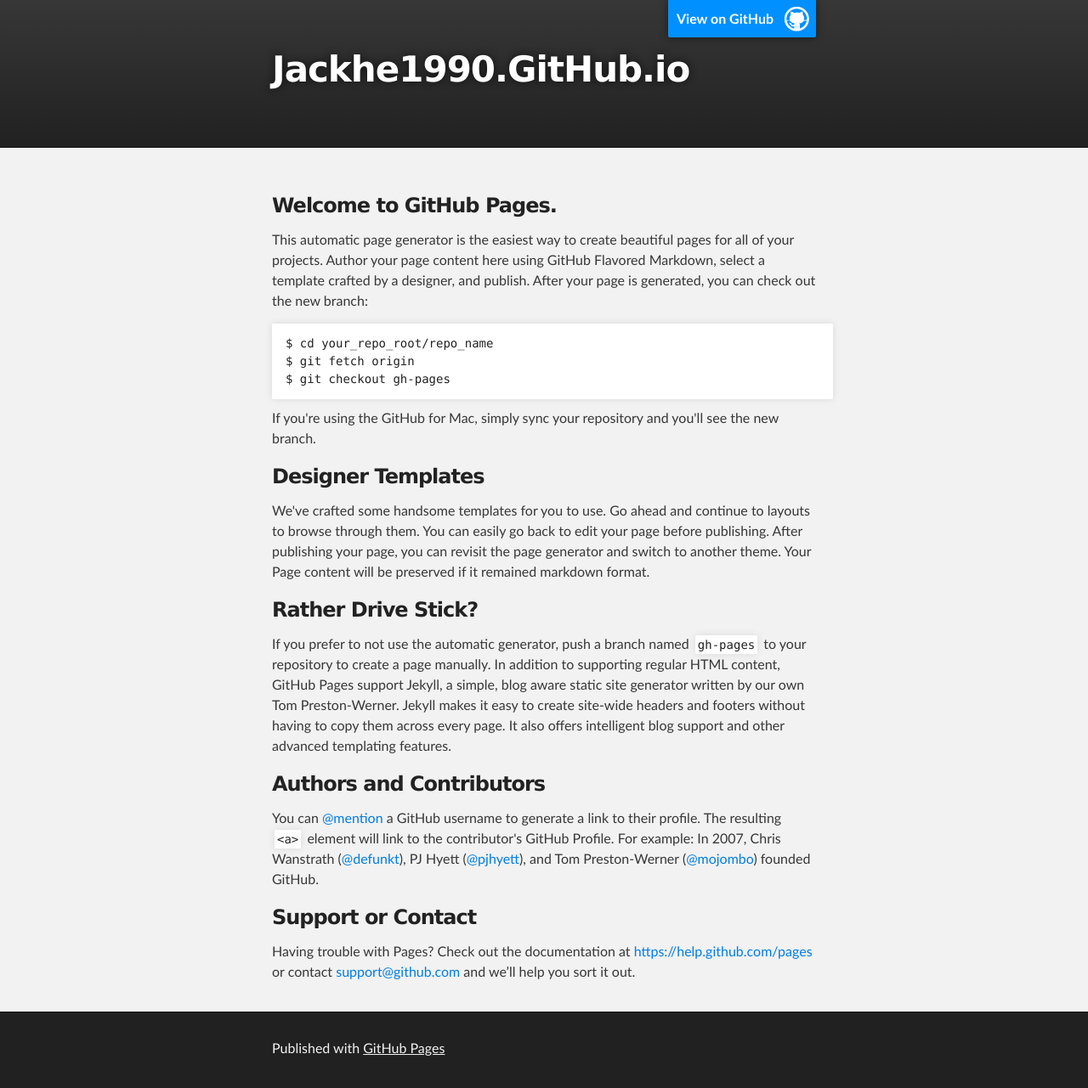
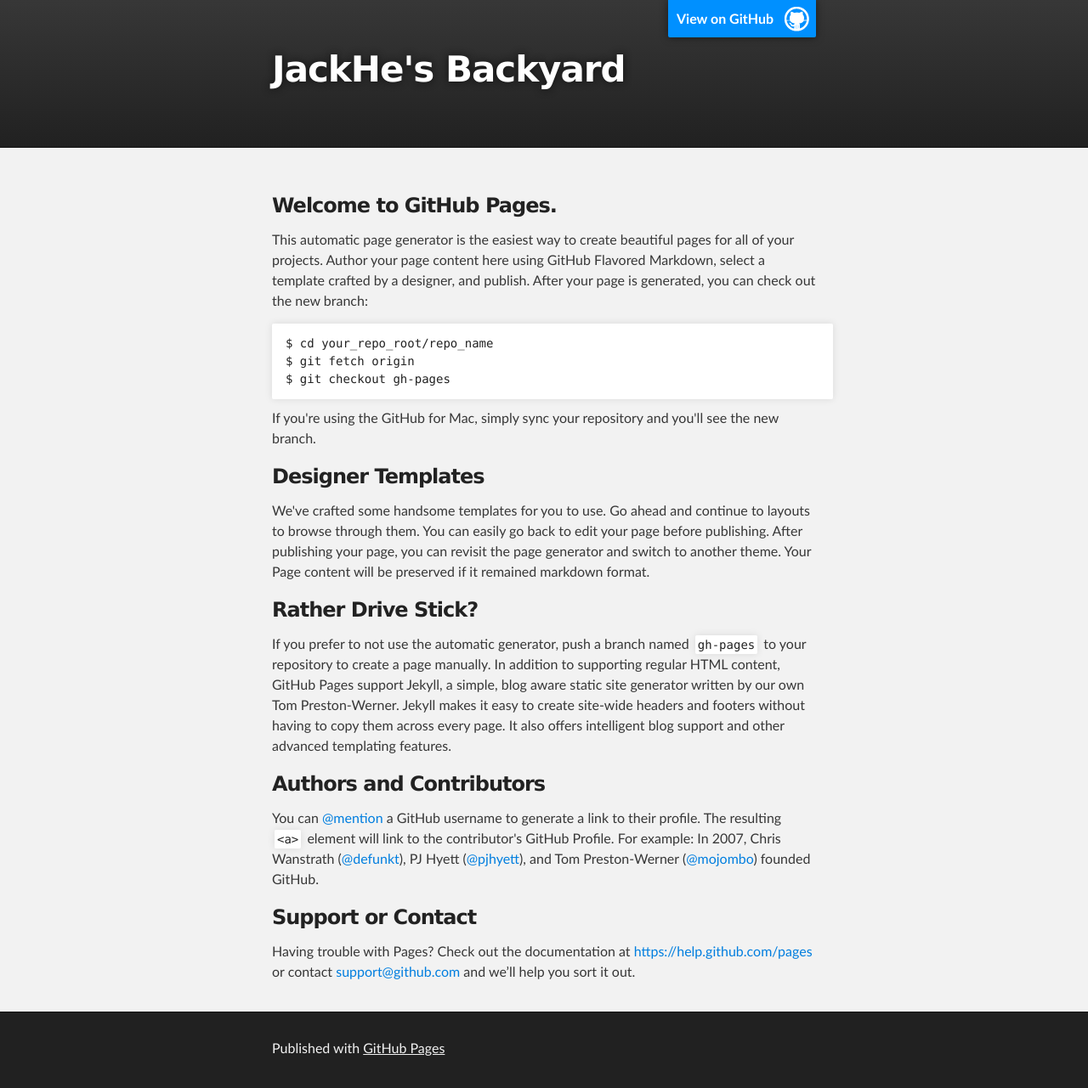
Before and after one commit to JackHe1990/JackHe1990.github.io, a Jekyll site: the page index.html, which Jekyll copies as it is, in a window 1280 px wide. Shown: the whole page at 85% size. Built offline with Jekyll 4.4.1, drawn with Linux system fonts in a browser that asks for light colours.

```diff
--- a/index.html
+++ b/index.html
@@ -4,11 +4,11 @@
   <head>
     <meta charset='utf-8'>
     <meta http-equiv="X-UA-Compatible" content="chrome=1">
-    <meta name="description" content="Jackhe1990.GitHub.io : ">
+    <meta name="description" content="JackHe&#39;s Backyard : ">
 
     <link rel="stylesheet" type="text/css" media="screen" href="stylesheets/stylesheet.css">
 
-    <title>Jackhe1990.GitHub.io</title>
+    <title>JackHe&#39;s Backyard</title>
   </head>
 
   <body>
@@ -18,7 +18,7 @@
         <header class="inner">
           <a id="forkme_banner" href="https://github.com/JackHe1990">View on GitHub</a>
 
-          <h1 id="project_title">Jackhe1990.GitHub.io</h1>
+          <h1 id="project_title">JackHe&#39;s Backyard</h1>
           <h2 id="project_tagline"></h2>
 
         </header>
```
Also changed, not shown: params.json (+1 -1 lines).
